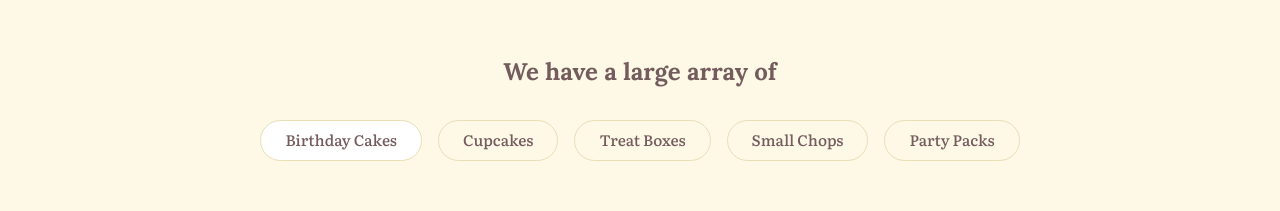
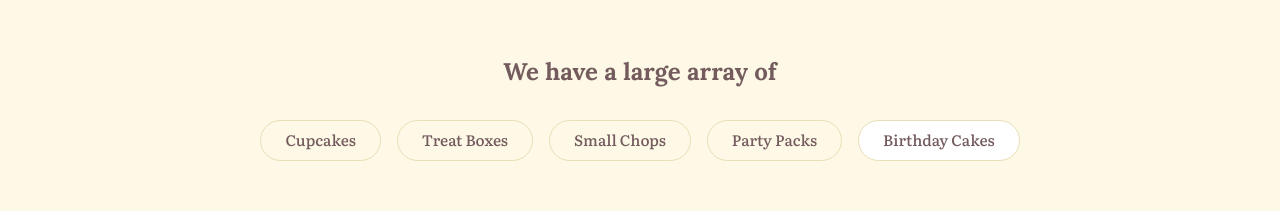
Before and after one commit to estherchinda/nafs-bakery, a Next.js app: page / in a window 1280 px wide. Shown: the part 880-1091 px from the top of the page. Built offline with nearby package versions, Linux system fonts and the light colour scheme.

Commit message:
changed order of menu section

```diff
--- a/components/MenuSection.tsx
+++ b/components/MenuSection.tsx
@@ -3,7 +3,7 @@ import React, { useState } from 'react';
 import { CategoryTabs } from './CategoryTabs';
 import { ProductCard, Product } from './ProductCard';
 
-const CATEGORIES = ["Birthday Cakes", "Cupcakes", "Treat Boxes", "Small Chops", "Party Packs"];
+const CATEGORIES = ["Cupcakes", "Treat Boxes", "Small Chops", "Party Packs", "Birthday Cakes"];
 
 const PRODUCTS: Product[] = [
   {
@@ -56,7 +56,8 @@ const PRODUCTS: Product[] = [
     price: '₦35,000',
     image: '/images/party-pack1.jpg',
     size: 'large',
-    category: 'Party Packs'
+    category: 'Party Packs',
+    badge: 'Best Seller',
   },
   {
     id: '7',
```
